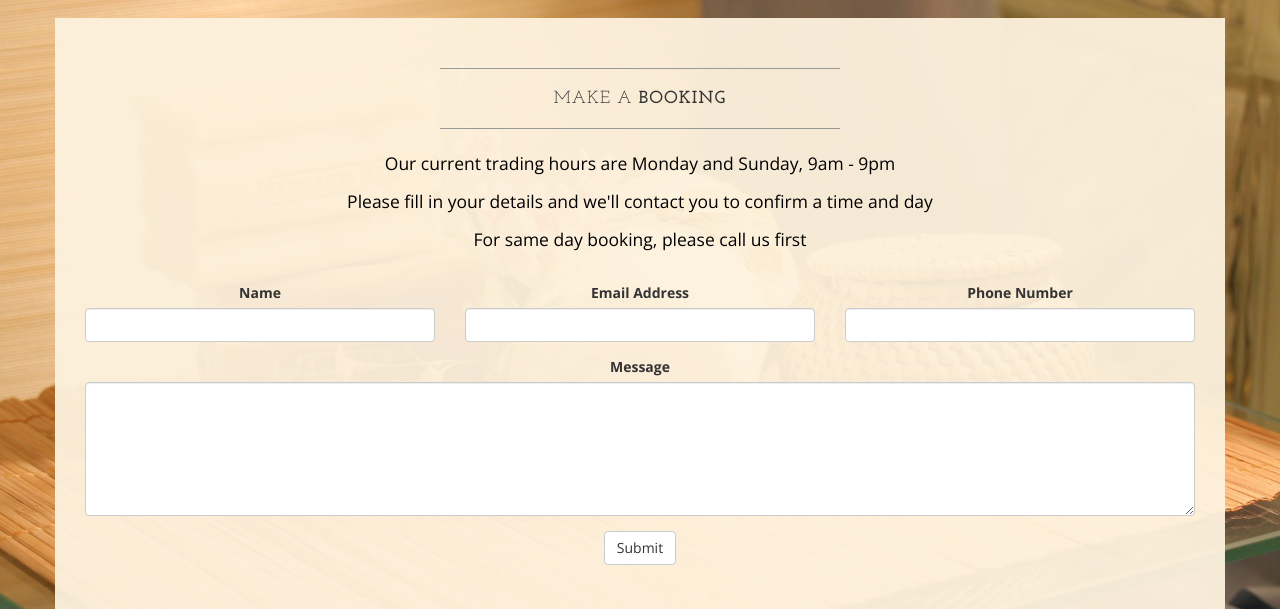
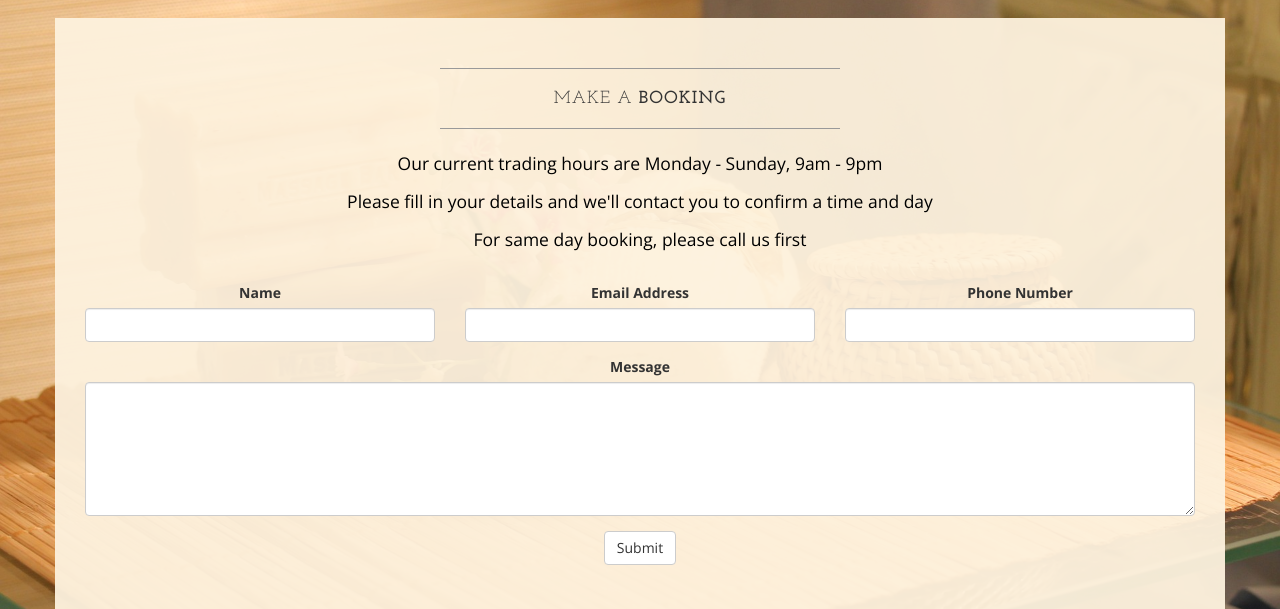
Before and after one commit to labeetotrent/spadesiam, a PHP site: page / in a window 1280 px wide. Shown: the part 5330-5939 px from the top of the page. Run offline with PHP 8.4, Linux system fonts and the light colour scheme; some libraries are stand-ins or nearby versions.

Commit message:
trading hours fix

```diff
--- a/index.php
+++ b/index.php
@@ -376,7 +376,7 @@ skin. This helps to unclog pores and expose your skin's underlying healthier lay
               </h2>
               <hr>
               <div id="booking" class="text-center">
-              <p>Our current trading hours are Monday and Sunday, 9am - 9pm</p>
+              <p>Our current trading hours are Monday - Sunday, 9am - 9pm</p>
               <p>Please fill in your details and we'll contact you to confirm a time and day</p>
               <p>For same day booking, please call us first</p><br/>
               <form role="form" id="enquiry" action="functions/sendmail.php" method="post">
```
